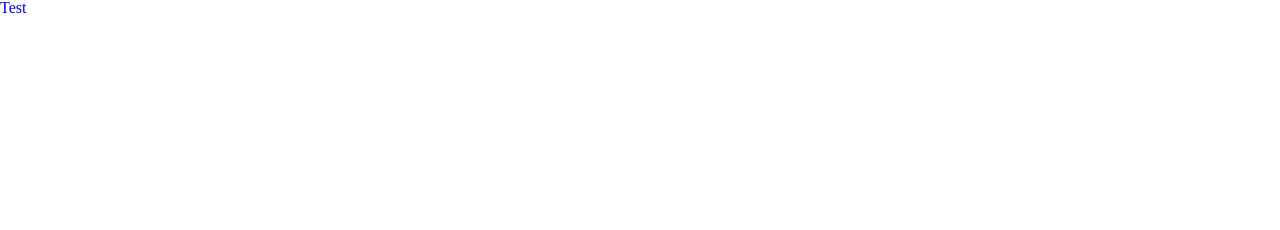
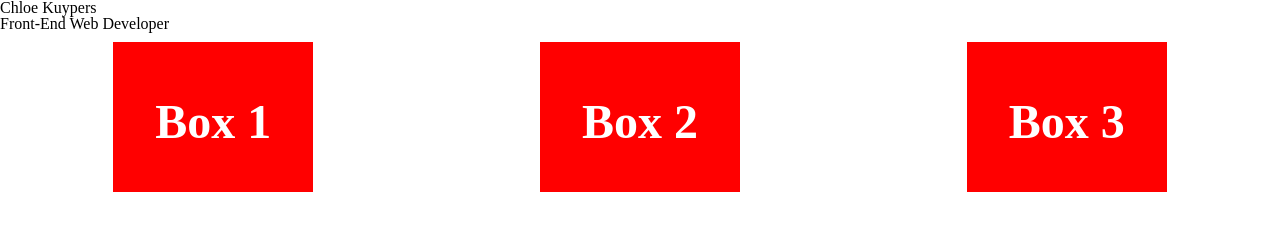
Before and after one commit to Letitia-May/my-portfolio, a website: page my-portfolio/index.html in a window 1280 px wide. Drawn offline with Linux system fonts and the light colour scheme.

Commit message:
gulp browser-sync setup

```diff
--- a/gulpfile.js
+++ b/gulpfile.js
@@ -1,18 +1,35 @@
 var gulp = require('gulp');
 var sass = require('gulp-sass');
+var browserSync = require('browser-sync').create();
+
 
 gulp.task('default', function() {
   // place code for your default task here
 
 });
 
+gulp.task('reloadbrowser', function(){
+	browserSync.reload();
+});
 gulp.task('sass', function(){
   return gulp.src('my-portfolio/scss/styles.scss')
     .pipe(sass()) // Using gulp-sass
     .pipe(gulp.dest('my-portfolio/css'))
+    .pipe(browserSync.stream());
 });
 
 gulp.task('watch', function(){
-  gulp.watch('my-portfolio/scss/**/*.scss', ['sass']);
+  gulp.watch('my-portfolio/scss/**/*.scss', ['sass', 'reloadbrowser']);
   // Other watchers
 });
+
+
+gulp.task('serve', ['sass'], function() {
+
+    browserSync.init({
+        proxy: "chloe.dev"
+    });
+
+    gulp.watch("my-portfolio/scss/*.scss", ['sass']);
+    gulp.watch("my-portfolio/*.html").on('change', browserSync.reload);
+});
--- a/my-portfolio/index.html
+++ b/my-portfolio/index.html
@@ -3,13 +3,30 @@
 <head>
 	<meta charset="utf-8">
 	<meta name="viewport" content="width=device-width">
-	<title>Chloe's Kuypers | Portfolio</title>
+	<title>Chloe Kuypers | Portfolio</title>
 	<link rel="stylesheet" type="text/css" href="css/reset.css">
 	<link rel="stylesheet" type="text/css" href="css/styles.css">
+	<link href='//fonts.googleapis.com/css?family=Raleway:400,500' rel='stylesheet' type='text/css'>
 
 </head>
 <body>
-<h1>Test</h1>
+
+	<div class="container">
+
+		<div class="intro">
+			<h1>Chloe Kuypers</h1>
+			<h2>Front-End Web Developer</h2>
+		</div>
+
+		<div class="projects flex-container">
+
+			<div class="flex-item">Box 1</div>
+			<div class="flex-item">Box 2</div>
+			<div class="flex-item">Box 3</div>
+
+		</div>
+	</div>
+
 
 </body>
 </html>
--- a/my-portfolio/scss/styles.scss
+++ b/my-portfolio/scss/styles.scss
@@ -1,3 +1,41 @@
-h1 {
-	color: blue;
+* {
+	-webkit-box-sizing: border-box;
+	-moz-box-sizing: border-box;
+	box-sizing: border-box;
 }
+
+html {
+	font-family: 1em/1.5 'Raleway', sans-serif;
+	font-weight: 400;
+}
+
+
+.flex-container {
+  display: -webkit-box;
+  display: -moz-box;
+  display: -ms-flexbox;
+  display: -webkit-flex;
+  display: flex;
+
+
+  padding: 0;
+  margin: 0;
+
+
+  -webkit-flex-flow: row wrap;
+  justify-content: space-around;
+}
+
+.flex-item {
+  background: red;
+  padding: 5px;
+  width: 200px;
+  height: 150px;
+  margin-top: 10px;
+
+  line-height: 150px;
+  color: white;
+  font-weight: bold;
+  font-size: 3em;
+  text-align: center;
+}
--- a/package.json
+++ b/package.json
@@ -4,6 +4,7 @@
   "description": "",
   "main": "index.js",
   "devDependencies": {
+    "browser-sync": "^2.11.1",
     "gulp": "^3.9.1",
     "gulp-sass": "^2.2.0"
   },
```
Also changed, not shown: my-portfolio/css/styles.css.
